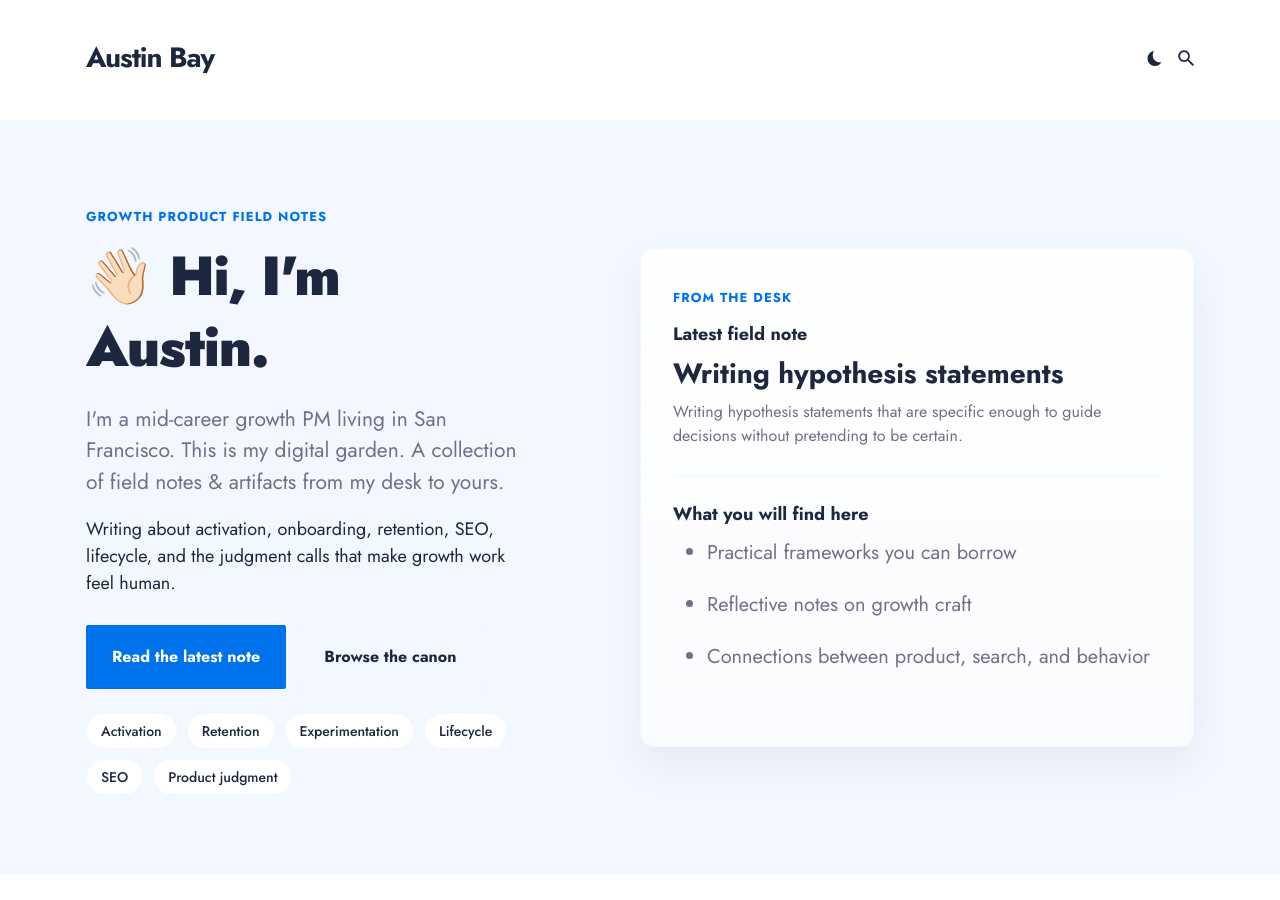
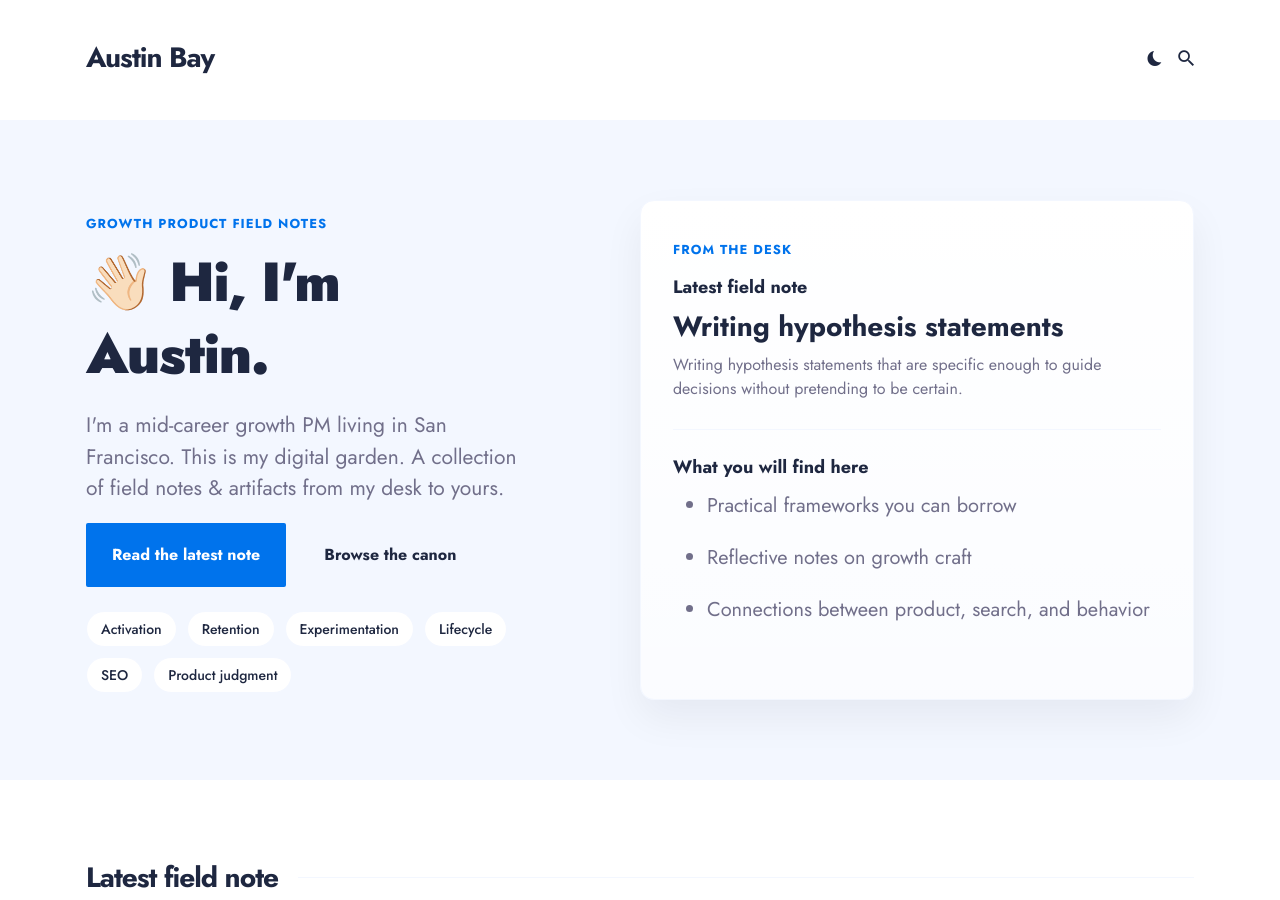
Before and after one commit to austinjbay/austinjbay.github.io, a Jekyll site: the page built from index.md, in a window 1280 px wide and 900 px high. Built offline with Jekyll 4.4.1, drawn with Linux system fonts in a browser that asks for light colours; nearby versions of some CDN libraries.

Commit message:
Trim homepage hero copy

```diff
--- a/_includes/hero.html
+++ b/_includes/hero.html
@@ -10,9 +10,6 @@
             <span class="hero__eyebrow">Growth product field notes</span>
             <h1 class="hero__title">{{ site.hero.hero__title }}</h1>
             <p class="hero__description">{{ site.hero.hero__description }}</p>
-            <p class="hero__supporting">
-              Writing about activation, onboarding, retention, SEO, lifecycle, and the judgment calls that make growth work feel human.
-            </p>
             <div class="hero__actions">
               {% if latest_post %}
               <a class="button button--primary" href="{{ latest_post.url | relative_url }}">Read the latest note</a>
```
